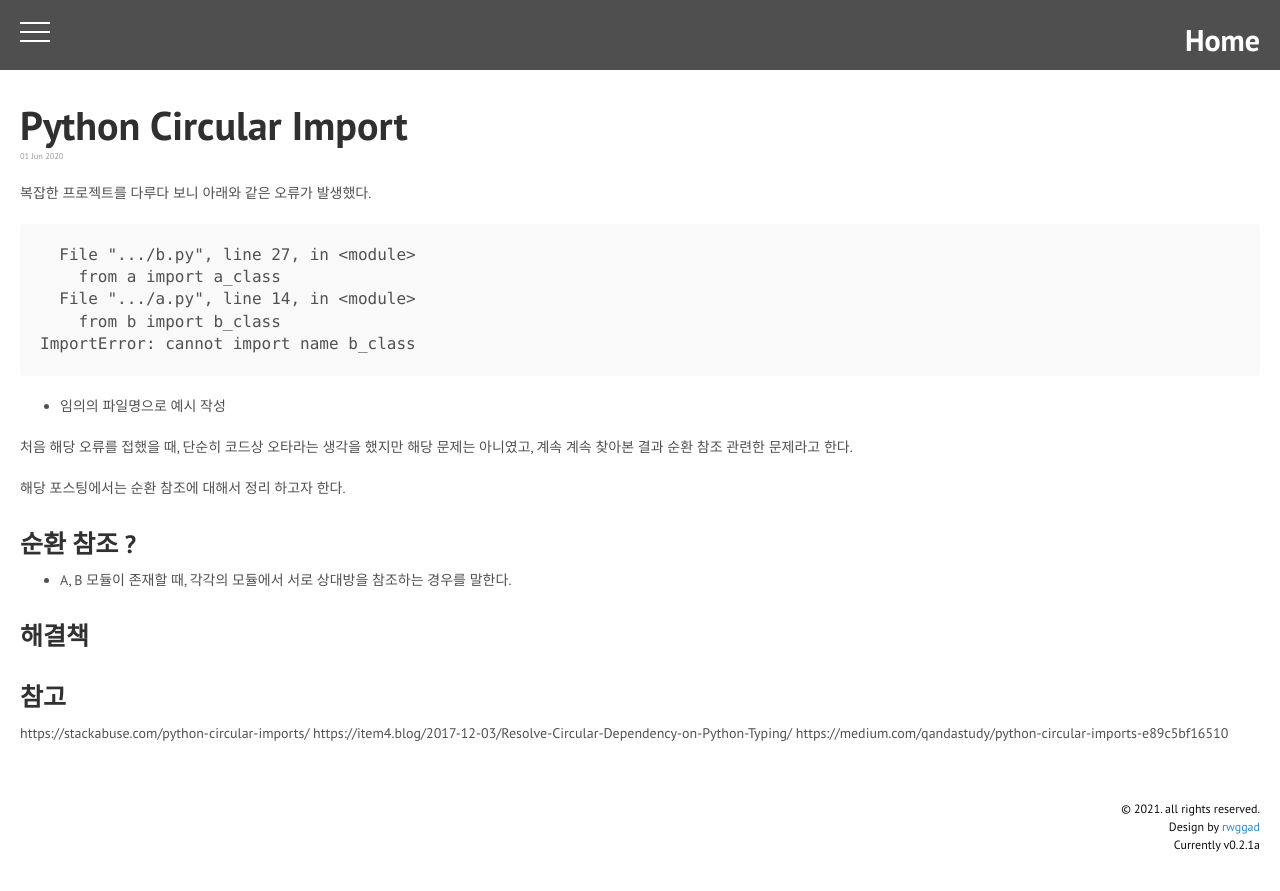
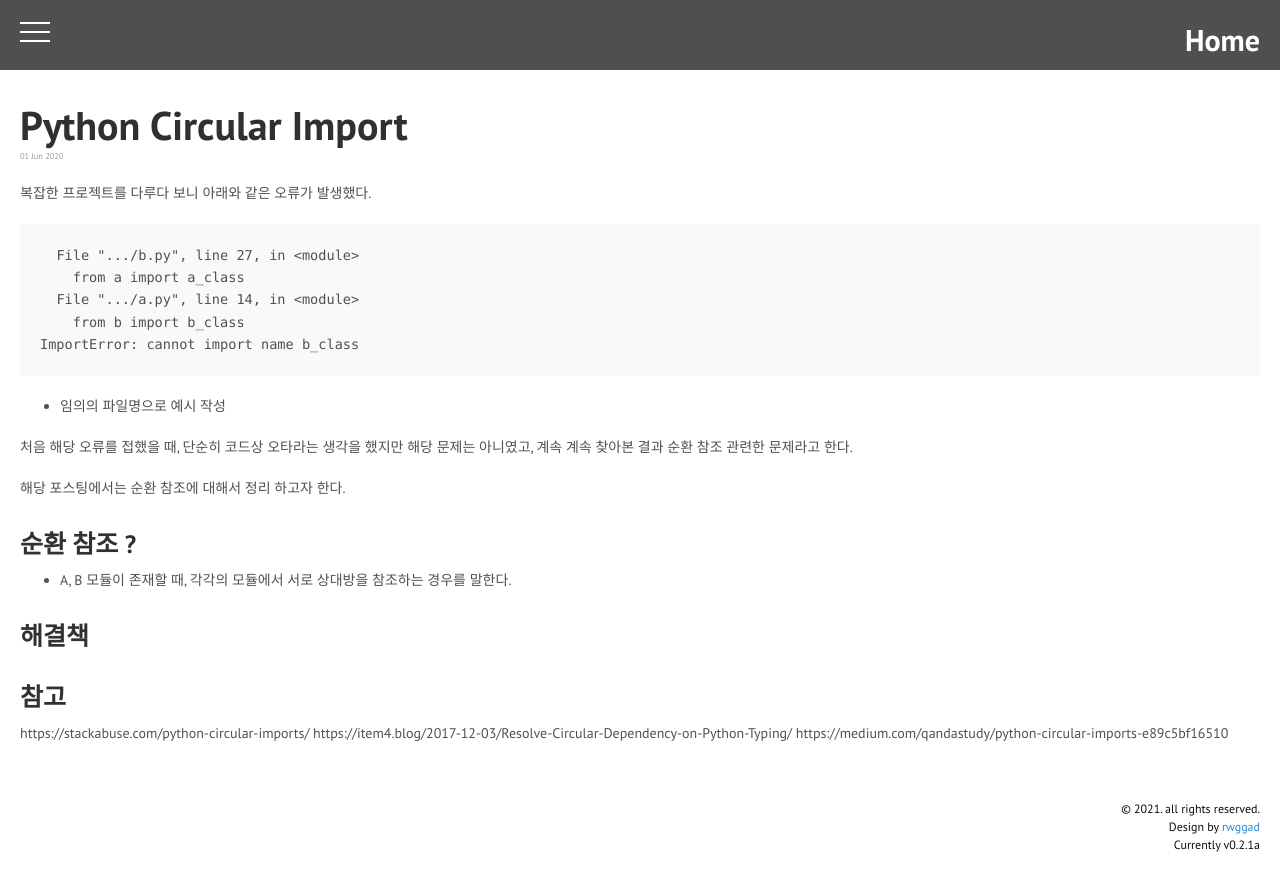
Before and after one commit to rwggad/henry_developer_page, a Jekyll site: the page built from _posts/2020-06-01-post00000001.md, in a window 1280 px wide. Shown: the top 891 px of the page. Built offline with Jekyll 4.4.1, drawn with Linux system fonts in a browser that asks for light colours; nearby versions of some CDN libraries; comment, search, counter and statistics services are not loaded.

Commit message:
Modify pre tag css font size
- 100% -> 85% 로 변경

```diff
--- a/public/css/poole.css
+++ b/public/css/poole.css
@@ -174,7 +174,7 @@ pre {
 }
 pre code {
   padding: 0;
-  font-size: 100%;
+  font-size: 85%;
   color: inherit;
   background-color: transparent;
 }
```
